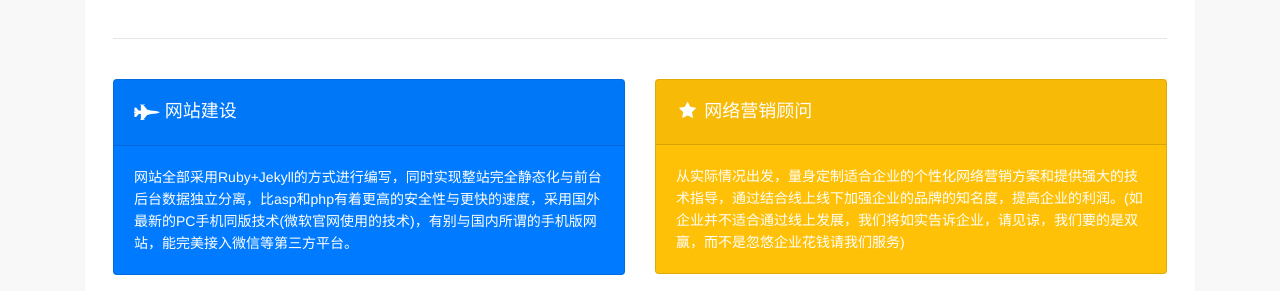
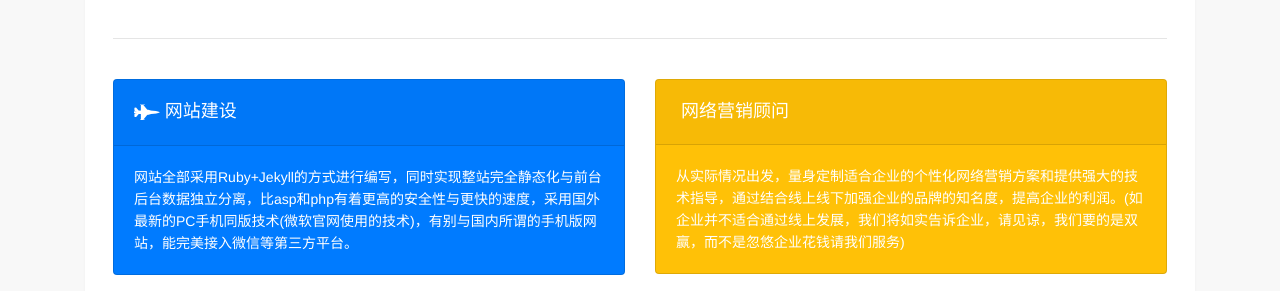
Before and after one commit to Lizhitao609/lizhitao609.github.io, a Jekyll site: the page built from pages/about.html, in a window 1280 px wide. Shown: the part 662-953 px from the top of the page. Built offline with Jekyll 4.4.1, drawn with Linux system fonts in a browser that asks for light colours; comment, search, counter and statistics services are not loaded.

Commit message:
Update about.html

```diff
--- a/pages/about.html
+++ b/pages/about.html
@@ -27,7 +27,7 @@
           </div>
           <div class="col-md-6">
             <div class="card text-white bg-warning mb-4">
-              <div class="card-header"><h4><i class="fa fa-star fa-fw"></i> 网络营销顾问</h4></div>
+              <div class="card-header"><h4><i class="fa a-rocket" aria-hidden="true" fa-fw"></i> 网络营销顾问</h4></div>
               <div class="card-body">
                 <p class="card-text">从实际情况出发，量身定制适合企业的个性化网络营销方案和提供强大的技术指导，通过结合线上线下加强企业的品牌的知名度，提高企业的利润。(如企业并不适合通过线上发展，我们将如实告诉企业，请见谅，我们要的是双赢，而不是忽悠企业花钱请我们服务)</p>
               </div>
```
